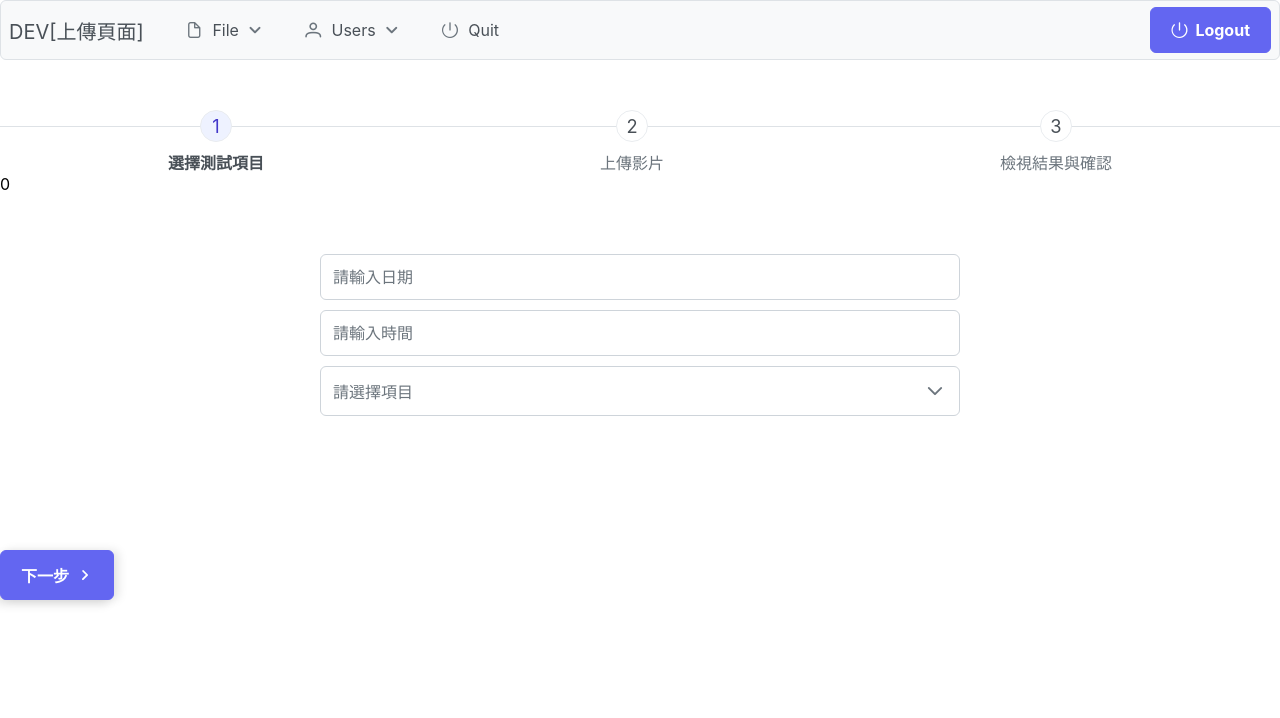
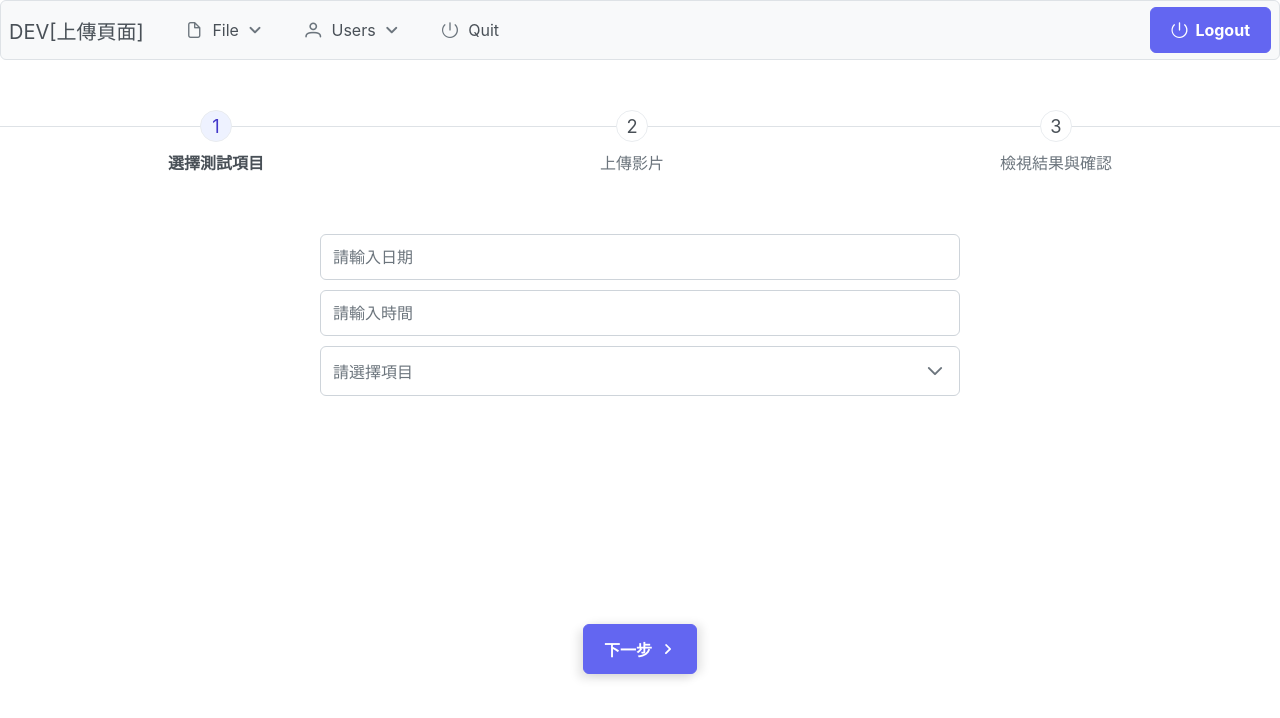
Before and after one commit to Amos0256/parkinson-frontend, a React (Create React App) app: page /patient/upload in a window 1280 px wide. Shown: the top 718 px of the page. Built offline with nearby package versions, Linux system fonts and the light colour scheme.

Commit message:
[mod] update layout
針對在變形網頁時造成排版跑掉問題

```diff
--- a/src/pages/Patient/Upload/Button/button.css
+++ /dev/null
@@ -1,24 +0,0 @@
-.button-step {
-    display: flex;
-    display: flex;
-    flex-direction: row;
-    justify-content: space-between;
-    /* flex-shrink: 1; */
-    width: 500px;
-    margin-left: auto;
-    margin-right: auto;
-}
-.button-container {
-    position: absolute;
-    width: 100%;
-    bottom: 200px;
-}
-.button-step-first {
-    display: flex;
-    margin-top: 100px;
-
-    justify-content: center;
-    align-items: center;
-    margin-right: auto;
-    margin-left: auto;
-}
--- a/src/pages/Patient/Upload/SecondPage/Upload_box/index.jsx
+++ b/src/pages/Patient/Upload/SecondPage/Upload_box/index.jsx
@@ -6,6 +6,8 @@ import { Button } from 'primereact/button';
 import { Tooltip } from 'primereact/tooltip';
 import { Tag } from 'primereact/tag';
 import uploadImg from "./cloud-computing.png";
+import folder from "./folder.png";
+import trash from "./recycle-bin.png";
 
 import "./UploadBox.css";
 
@@ -89,7 +91,7 @@ export default function Upload_box() {
         return (
             <div className="upload-empty">
                 <img src={uploadImg} style={{height:'125px', color: 'gainsboro'}} alt='upload-img'/>
-                <span style={{'fontSize': '1em', color: 'var(--text-color-secondary)'}} className="my-5"> 請拖移影片至此</span>
+                <span style={{'fontSize': '1em', color: 'var(--text-color-secondary)'}} className="my-5"> 請選擇上傳影片</span>
             </div>
         )
     }
@@ -106,7 +108,14 @@ export default function Upload_box() {
         }
     }
 
-    const chooseOptions = {icon: 'pi pi-fw pi-video', iconOnly: true, className: 'custom-choose-btn p-button-rounded p-button-outlined'};
+     const chooseOptions = {icon: 'pi pi-fw pi-video', iconOnly: true, className: 'custom-choose-btn p-button-rounded p-button-outlined'};
+    // const chooseOptions = () => {
+    //     return(
+    //         <div>
+    //             <img src={folder} style={{height: '100px'}} alt='folder-img'/>
+    //         </div>
+    //     );
+    // }
     // const uploadOptions = {icon: 'pi pi-fw pi-cloud-upload', iconOnly: true, className: 'custom-upload-btn p-button-success p-button-rounded p-button-outlined'};
     const cancelOptions = {icon: 'pi pi-fw pi-trash', iconOnly: true, className: 'custom-cancel-btn p-button-danger p-button-rounded p-button-outlined'};
 
--- a/src/pages/Patient/Upload/ShowPage/index.jsx
+++ b/src/pages/Patient/Upload/ShowPage/index.jsx
@@ -5,16 +5,12 @@ import ThirdPage from "../ThirdPage";
 import { Button } from 'primereact/button';
 
 import { stepContext } from "../stepContext";
-
 export default function ShowPage() {
 
     const msg = useContext(stepContext)
 
     return (
         <div>
-            <div>
-                {msg.Step}
-            </div>
             <div className="page">
             {(() => {
                 if(msg.Step === 0) {
--- a/src/pages/Patient/Upload/Step/StepsDemo.css
+++ b/src/pages/Patient/Upload/StepsDemo.css
@@ -1,9 +1,6 @@
 /* StepsDemo.css */
 
 @media screen and (max-width: 640px) {
-    .steps-demo .p-steps {
-        height: 350px;
-    }
     .steps-demo .p-steps > ul {
         flex-direction: column;
         height: 100%;
--- a/src/pages/Patient/Upload/ThirdPage/index.jsx
+++ b/src/pages/Patient/Upload/ThirdPage/index.jsx
@@ -5,12 +5,12 @@ import "./result.css";
 export default function ThirdPage() {
     return (
         <div>
-            <div className="result" style={{'fontSize':'2em', color: "#495057"}}>
+            <div className="result" style={{'fontSize':'1.5em', color: "#495057"}}>
 
                 <span className="result-text" >
-                <i className="pi pi-check-circle" style={{'fontSize':'1em', color: '#01b901', 'padding-right':'10px'}}></i>
-                    Upload Succeeded!
+                    Upload Suceeded!
                 </span>
+                <i className=" check-mark pi pi-check-circle" style={{'fontSize':'1em', color: '#01b901', 'padding-right':'10px'}}></i>
             </div>
         </div>
     );
--- a/src/pages/Patient/Upload/ThirdPage/result.css
+++ b/src/pages/Patient/Upload/ThirdPage/result.css
@@ -1,22 +1,27 @@
 .result {
     box-shadow: -5px 5px 10px rgba(0,0,0,0.1),
                 5px 0 10px rgba(0,0,0,0.1);
-    margin-top: 150px;
+    margin-top: 100px;
     display: flex;
+    flex-direction: column;
     align-items: center;
-    justify-items: center;
     margin-right: auto;
     margin-left: auto;
+    padding: 30px;
+    /* height: 200px; */
     /* border: solid 1px #A6ADBA; */
     background-color: #F8F9FA;
     border-radius: 10px;
-    width: 500px;
+    width: 60%;
+    min-width: 180px;
+    max-width: 500px;
 }
 .result-text {
     box-sizing: content-box;
     text-align: center;
     width: 100%;
-    padding-top:50px;
-    padding-bottom: 50px;
     color: #6C778D;
 }
+.check-mark {
+    margin-top: 10px;
+}
--- a/src/pages/Patient/Upload/index.jsx
+++ b/src/pages/Patient/Upload/index.jsx
@@ -2,13 +2,13 @@ import React, { useState, useRef, createContext, Children } from 'react';
 import { Steps } from 'primereact/steps';
 import { Toast } from 'primereact/toast';
 import { Button } from 'primereact/button';
+import {Link} from 'react-router-dom';
 
 import { stepContext } from './stepContext';
 import Header from '../../../components/Header';
 import ShowPage from './ShowPage';
-import './Step/StepsDemo.css';
-import './Button/button.css';
-
+import './StepsDemo.css';
+import './layout.css'
 
 export default function Upload() {
 
@@ -21,6 +21,9 @@ export default function Upload() {
     }
     function BacktoFirstPage() {
         setStep(Step => 0)
+    }
+    function CheckButton() {
+        <Link to={'/patient/list'}></Link>
     }
 
 
@@ -61,20 +64,29 @@ export default function Upload() {
 
             {/* first page */}
             {/* <ShowPage /> */}
+            <div className="main-func">
             <stepContext.Provider value={{Step, setStep}}>
                 <ShowPage />
             </stepContext.Provider>
-            <div className='button-container'>
+            </div>
+
+            <div className='button-layout'>
                 <div>
                     {(() => {
                         if(Step === 0) {
-                         return <Button className="button-step-first" label="下一步" onClick={nextPage} icon="pi pi-angle-right" iconPos="right" style={{'fontSize': '1em', 'box-shadow': '-5px 5px 10px rgba(0,0,0,0.1), 5px 0 10px rgba(0,0,0,0.1)'}}/>
+                            return (
+                                <div className="button-step-first">
+                                    <Button label="下一步" onClick={nextPage} icon="pi pi-angle-right" iconPos="right" style={{'fontSize': '1em', 'box-shadow': '-5px 5px 10px rgba(0,0,0,0.1), 5px 0 10px rgba(0,0,0,0.1)'}}/>
+                                </div>
+                            )
                         } else if(Step === 1) {
                             return (
                                 <div className="button-step">
                                     <React.Fragment>
+
                                             <Button label="上一步" onClick={prePage} icon="pi pi-angle-left" iconPos="left" style={{'fontSize': '1em', 'box-shadow': '-5px 5px 10px rgba(0,0,0,0.1), 5px 0 10px rgba(0,0,0,0.1)'}} />
                                             <Button label="下一步" onClick={nextPage} icon="pi pi-angle-right" iconPos="right" style={{'fontSize': '1em', 'box-shadow': '-5px 5px 10px rgba(0,0,0,0.1), 5px 0 10px rgba(0,0,0,0.1)'}}/>
+
                                     </React.Fragment>
                                 </div>
                             );
@@ -82,7 +94,7 @@ export default function Upload() {
                             return (
                                 <div className="button-step">
                                     <React.Fragment>
-                                    <Button label="確認" onClick={prePage} icon="pi pi-check" iconPos="right" style={{'fontSize': '1em', 'box-shadow': '-5px 5px 10px rgba(0,0,0,0.1), 5px 0 10px rgba(0,0,0,0.1)'}} />
+                                        <Button label="確認" onClick={CheckButton} icon="pi pi-check" iconPos="right" style={{'fontSize': '1em', 'box-shadow': '-5px 5px 10px rgba(0,0,0,0.1), 5px 0 10px rgba(0,0,0,0.1)'}} />
                                         <Button label="重新上傳" onClick={BacktoFirstPage} icon="pi pi-replay" iconPos="right" style={{'fontSize': '1em', 'box-shadow': '-5px 5px 10px rgba(0,0,0,0.1), 5px 0 10px rgba(0,0,0,0.1)'}}/>
                                     </React.Fragment>
                                 </div>
@@ -95,9 +107,6 @@ export default function Upload() {
             {/* <Upload_box /> */}
             {/* second page */}
             {/* third page */}
-
-
-
         </div>
     );
 }
--- /dev/null
+++ b/src/pages/Patient/Upload/layout.css
@@ -0,0 +1,44 @@
+html, body {
+    display: flex;
+    flex-direction: column;
+    margin: 0;
+    height: 100%;
+}
+.header-demo {
+    display:flex;
+    flex-direction: column;
+    width: 100%;
+}
+.steps-demo {
+    display:flex;
+    flex-direction: column;
+
+}
+.main-func {
+    display:flex;
+    flex-direction: column;
+    position: absolute;
+    height: 200px;
+    width: 100%;
+}
+.button-layout {
+
+    position: relative;
+    bottom: -450px;
+}
+.button-step-first {
+    display: flex;
+    flex-direction: row;
+    justify-content: center;
+    margin-left: auto;
+    margin-right: auto;
+}
+ .button-step {
+    display: flex;
+    flex-direction: row;
+    justify-content: space-between;
+    margin-left: auto;
+    margin-right: auto;
+    max-width: 400px;
+    width: 50%;
+}
```
Also changed, not shown: src/pages/Patient/Upload/Step/step1.css (deleted, +0 -8 lines), src/pages/Patient/Upload/SecondPage/Upload_box/folder.png (added), src/pages/Patient/Upload/SecondPage/Upload_box/recycle-bin.png (added), src/pages/Patient/Upload/Step/step2.css (deleted), src/pages/Patient/Upload/Step/step3.css (deleted). Lines whose indentation alone changed are shown as unchanged.
